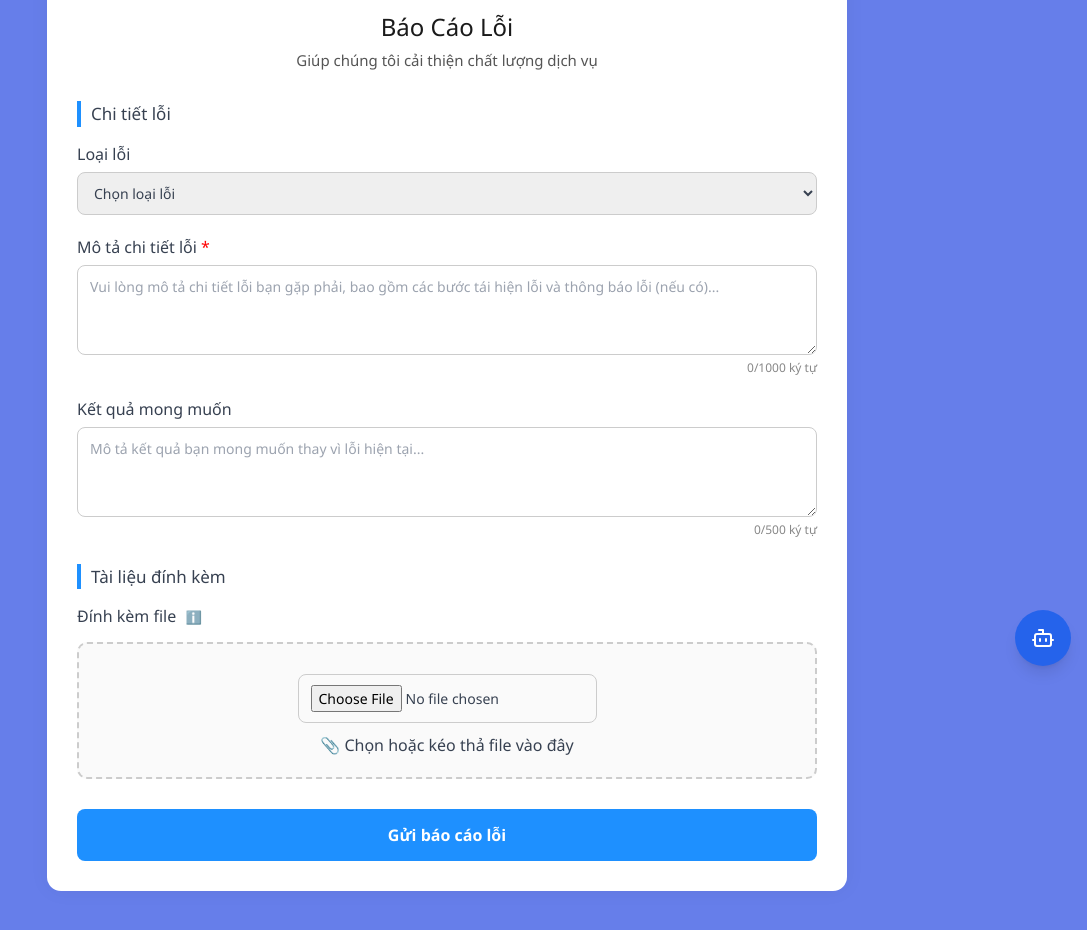
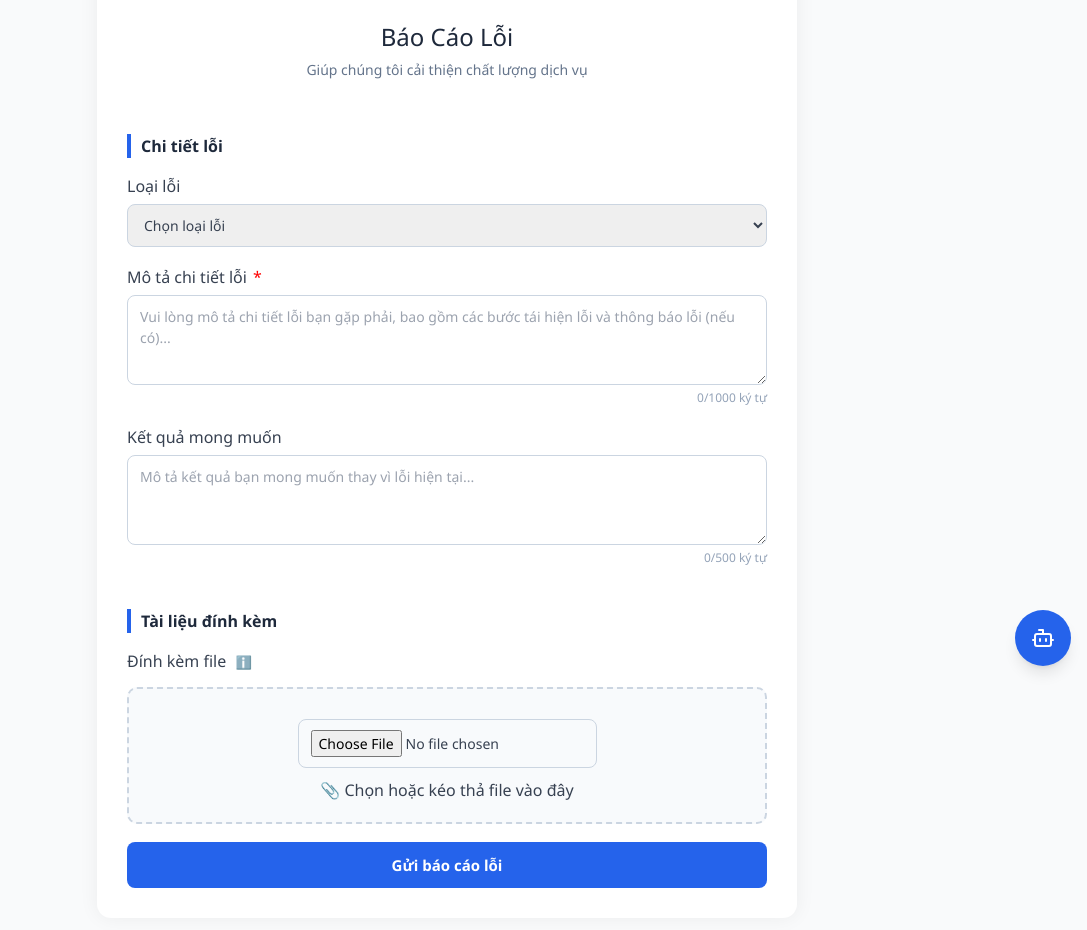
Before and after one commit to Hikari2004-dev/School-Medical-Management-System, a React (Create React App) app in the folder my-app/: page /report in a window 1280 px wide. Shown: the part 118-1048 px from the top of the page, without its empty margins (193-1280 px from the left). Built offline with nearby package versions, Linux system fonts and the light colour scheme.

Commit message:
Sửa lại ReportPage.css
Khuê gửi

```diff
--- a/my-app/src/pages/ReportPage/ReportPage.css
+++ b/my-app/src/pages/ReportPage/ReportPage.css
@@ -1,26 +1,20 @@
-/* NỀN TOÀN TRANG */
-body {
-  background-color: #667eea;
-  margin: 0;
-  padding: 0;
-  font-family: 'Segoe UI', sans-serif;
-}
-
 .report-wrapper {
-  max-width: 800px;
-  margin: 30px auto;
+  max-width: 700px;
+  margin: 40px auto;
   padding: 30px;
   background: #fff;
   border-radius: 14px;
-  box-shadow: 0 0 20px rgba(0, 0, 0, 0.05);
+  box-shadow: 0 0 20px rgba(0, 0, 0, 0.06);
+  font-family: "Segoe UI", sans-serif;
 }
 
 .report-header {
+  display: flex;
+  flex-direction: column;
+  align-items: center;       /* ✅ Căn giữa ngang */
+  justify-content: center;
   text-align: center;
   margin-bottom: 30px;
-  display: flex;
-  flex-direction: column;
-  align-items: center;
 }
 
 .report-logo {
@@ -30,34 +24,34 @@ body {
 }
 
 .report-header h1 {
+  font-size: 24px;
   margin: 10px 0 4px;
-  font-size: 24px;
-  color: #1a1a1a;
+  color: #1e293b;
 }
 
 .report-header p {
-  color: #555;
-  font-size: 15px;
+  font-size: 14px;
+  color: #64748b;
+}
+
+.report-form {
+  display: flex;
+  flex-direction: column;
 }
 
 .section-title {
-  border-left: 4px solid #1e90ff;
+  border-left: 4px solid #2563eb;
   padding-left: 10px;
-  font-size: 17px;
-  margin: 25px 0 15px;
-}
-
-.input-row {
-  display: flex;
-  gap: 20px;
-  flex-wrap: wrap;
+  font-size: 16px;
+  margin: 24px 0 16px;
+  font-weight: 600;
+  color: #1e293b;
 }
 
 .input-group {
   display: flex;
   flex-direction: column;
-  margin-bottom: 20px;
-  flex: 1;
+  margin-bottom: 18px;
 }
 
 .input-group label {
@@ -69,17 +63,17 @@ body {
 .input-group select,
 .input-group textarea {
   padding: 10px 12px;
-  border: 1px solid #ccc;
+  border: 1px solid #cbd5e1;
   border-radius: 8px;
   font-size: 14px;
-  transition: 0.2s;
-  outline: none;
+  transition: border 0.2s;
 }
 
 .input-group input:focus,
 .input-group select:focus,
 .input-group textarea:focus {
-  border-color: #1e90ff;
+  border-color: #2563eb;
+  outline: none;
 }
 
 .input-group textarea {
@@ -89,26 +83,27 @@ body {
 
 .char-limit {
   font-size: 12px;
-  color: #888;
+  color: #94a3b8;
   text-align: right;
   margin-top: 4px;
 }
 
 .required {
   color: red;
+  margin-left: 2px;
 }
 
 .file-upload .upload-box {
-  border: 2px dashed #ccc;
+  border: 2px dashed #cbd5e1;
   padding: 20px;
   text-align: center;
   border-radius: 10px;
+  background-color: #f8fafc;
+  cursor: pointer;
   margin-top: 8px;
-  background-color: #fafafa;
-  cursor: pointer;
 }
 
-.upload-box input[type="file"] {
+.file-upload input[type="file"] {
   display: block;
   margin: 10px auto;
 }
@@ -117,22 +112,21 @@ body {
   margin-left: 6px;
   font-size: 13px;
   cursor: help;
+  color: #2563eb;
 }
 
 .submit-btn {
-  width: 100%;
-  background: #1e90ff;
-  color: white;
-  padding: 14px;
-  font-size: 16px;
-  font-weight: bold;
+  background: #2563eb;
+  color: #fff;
+  padding: 12px;
+  font-size: 15px;
+  font-weight: 600;
   border: none;
   border-radius: 8px;
   cursor: pointer;
-  margin-top: 10px;
   transition: background 0.3s;
 }
 
 .submit-btn:hover {
-  background: #0073d8;
+  background: #1e40af;
 }
```
